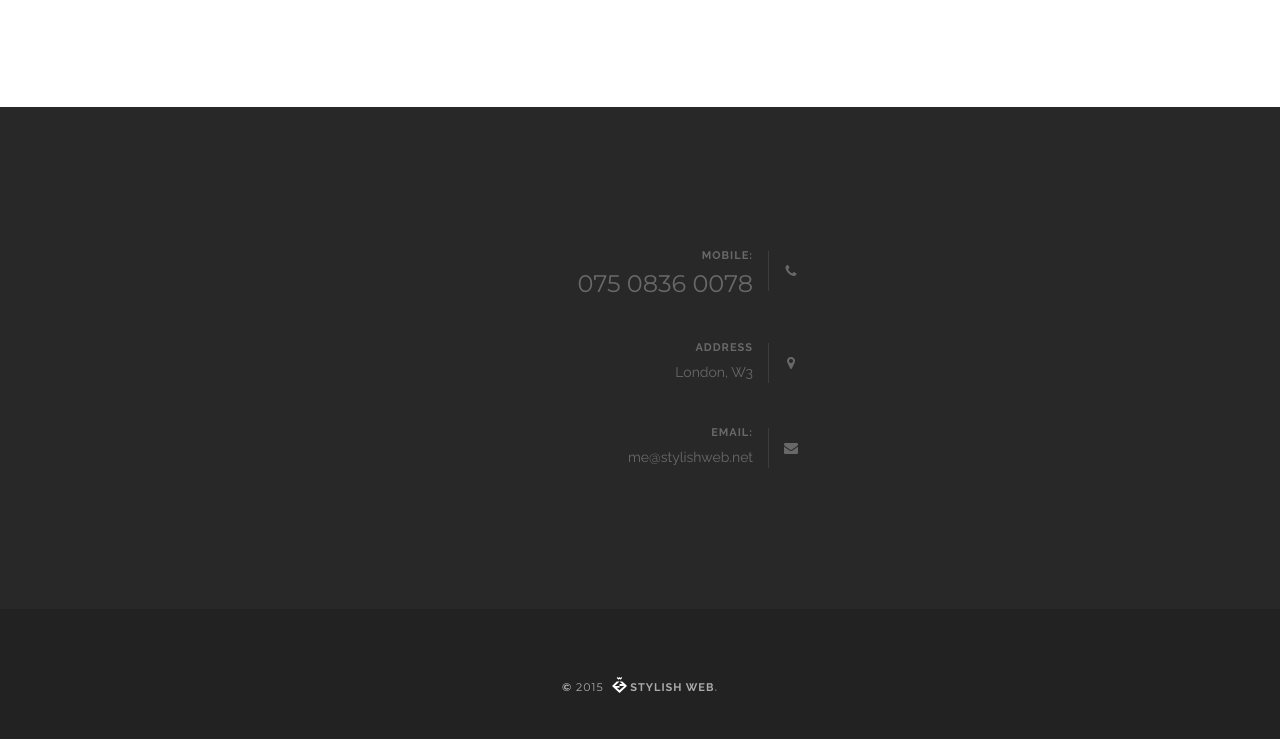
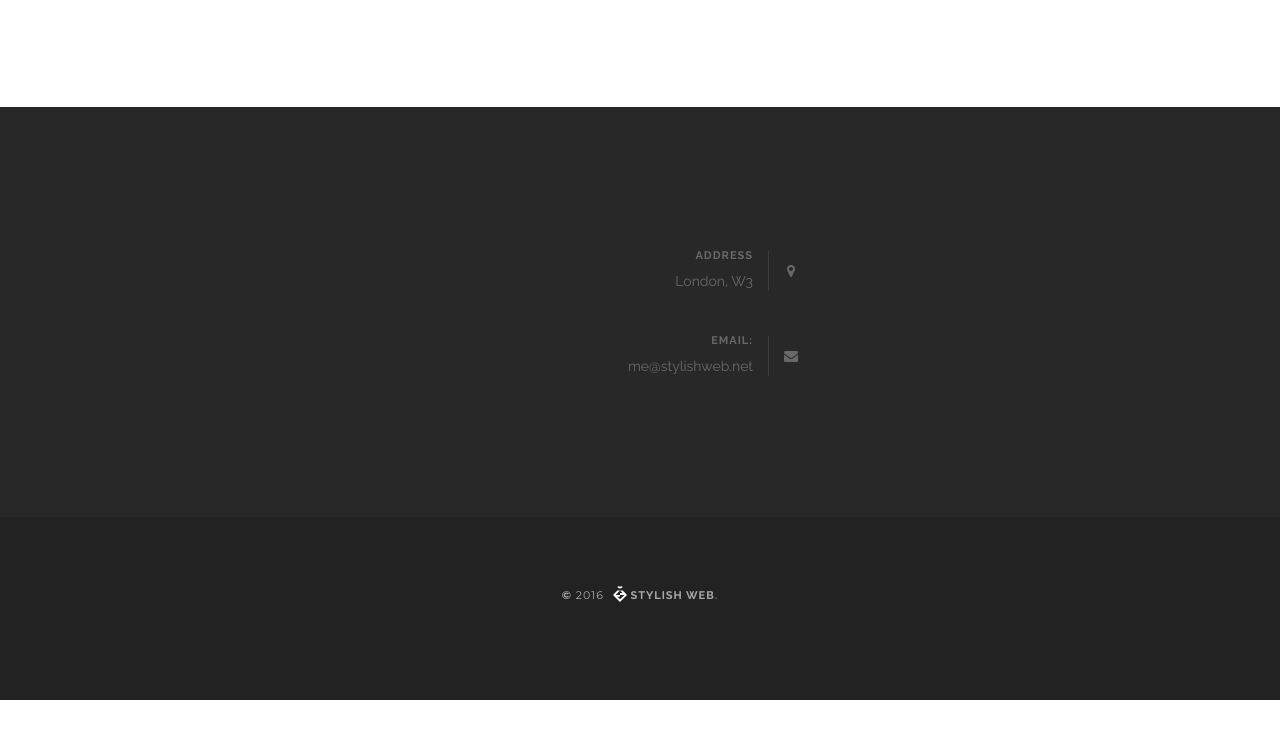
Before and after one commit to LoveWeblog/LoveWeblog, a plain HTML site: page index.html in a window 1280 px wide. Shown: the part 3046-3785 px from the top of the page. After the commit the page ends 3746 px from the top, so only its background shows below. Drawn offline with nearby package versions, Linux system fonts and the light colour scheme.

Commit message:
Update index.html

```diff
--- a/index.html
+++ b/index.html
@@ -1,9 +1,9 @@
 <!DOCTYPE html>
 <html>
     <head>
-        <title>Web/Graphic Designer &amp; Front End Developer - Stylish Web</title>
-        <meta name="description" content="Stylish Web - Web/Graphic Designer & Front End Web Developer">
-        <meta name="keywords" content="Web Designer, Web Developer, Front End Developer, Graphic Designer, UI Designer, UX Designer, HTML, HTML5, CSS, CSS3, JavaScript, Bootstrap 3, AngularJS, Backbone, jQuery">
+        <title>UI, UX &amp; Designer, Front End Developer &amp; Engineer - Stylish Web</title>
+        <meta name="description" content="UI/UX Designer, Front End Developer & Engineer">
+        <meta name="keywords" content="Web Designer, Web Developer, Front End Developer, Graphic Designer, UI Designer, UX Designer, HTML, HTML5, CSS, CSS3, JavaScript, Bootstrap, React JS, React Native, jQuery">
         <meta charset="utf-8">
         <meta name="author" content="Farzad">
         <!--[if IE]><meta http-equiv='X-UA-Compatible' content='IE=edge,chrome=1'><![endif]-->
@@ -536,7 +536,7 @@
                         <div class="col-lg-4 col-md-4 col-sm-4 col-lg-offset-4 col-md-offset-4 col-sm-offset-4">
 
                             <!-- Phone -->
-                            <div class="contact-item mb-40 mb-md-20">
+                            <div class="contact-item mb-40 mb-md-20 hidden">
 
                                 <!-- Icon -->
                                 <div class="ci-icon">
@@ -545,7 +545,7 @@
 
                                 <div class="ci-title">Mobile:</div>
 
-                                <div class="ci-phone">075 0836 0078</div>
+                                <div class="ci-phone"></div>
 
                             </div>
                             <!-- End Phone -->
@@ -601,7 +601,7 @@
 
                         <!-- Copyright -->
                         <div class="footer-copy">
-                            <a href="/">&copy; <span class="number">2015</span> <img src="images/logo.svg" style="max-height:16px;margin:-5px 0 0 5px;"> Stylish Web</a>.
+                            <a href="/">&copy; <span class="number">2016</span> <img src="images/logo.svg" style="max-height:16px;margin:-5px 0 0 5px;"> Stylish Web</a>.
                         </div>
                         <!-- End Copyright -->
 
```
